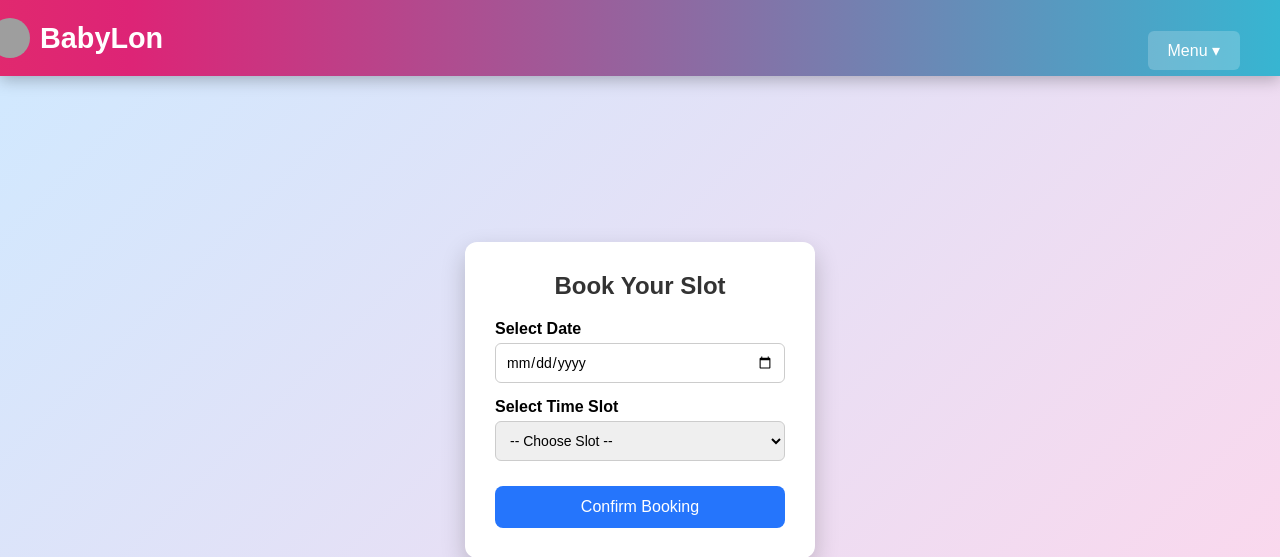
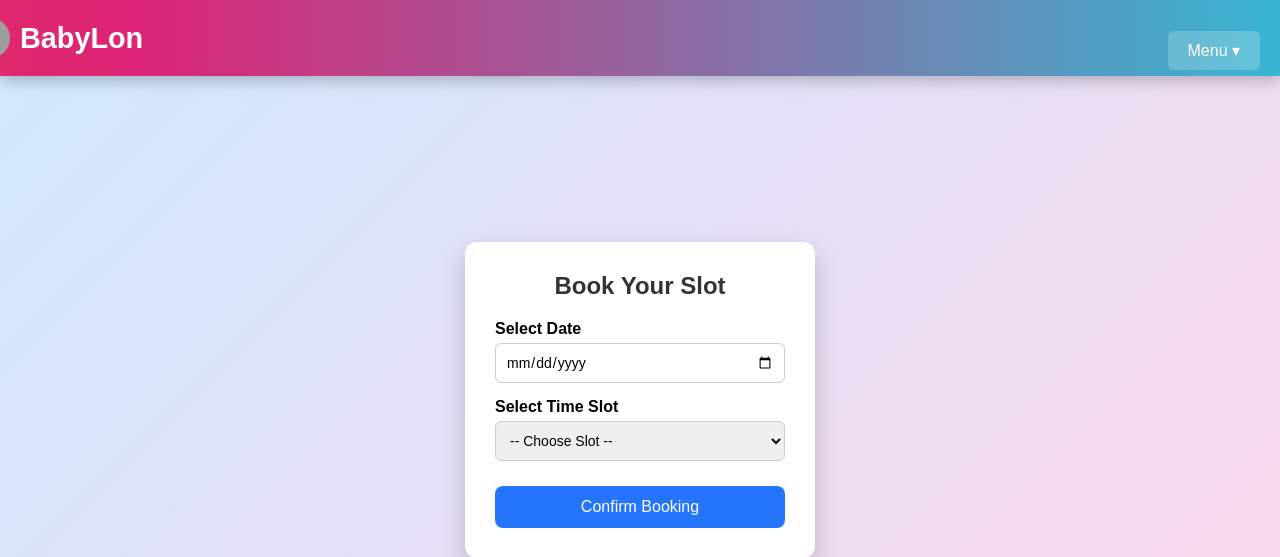
Before and after one commit to singhaditya2004/Babylon, a Django app: page /book/ in a window 1280 px wide. Shown: the top 557 px of the page. Run offline with Django 5.2, Linux system fonts and the light colour scheme; a user stored in the database is signed in; grey boxes are pictures that could not be loaded.

Commit message:
Updated templates

```diff
--- a/Templates/book.html
+++ b/Templates/book.html
@@ -20,11 +20,12 @@
   display: flex;
   justify-content: space-between;
   align-items: center;
-  padding: 6px 40px;
+  padding: 6px 20px;
   box-shadow: 0 4px 15px rgba(0, 0, 0, 0.25);
   position: fixed;
   top: 0;
   left: 0;
+  margin-bottom:10px;
 
 }
         body {
```
